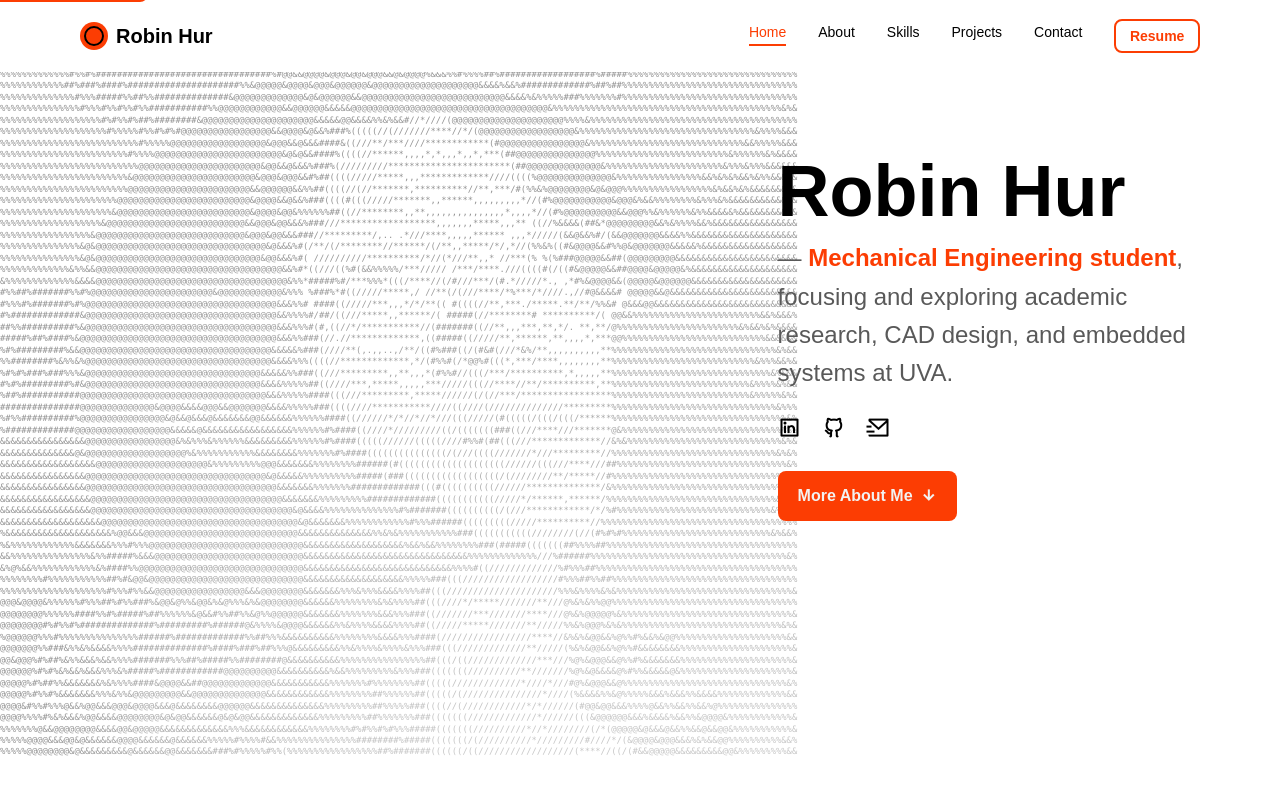
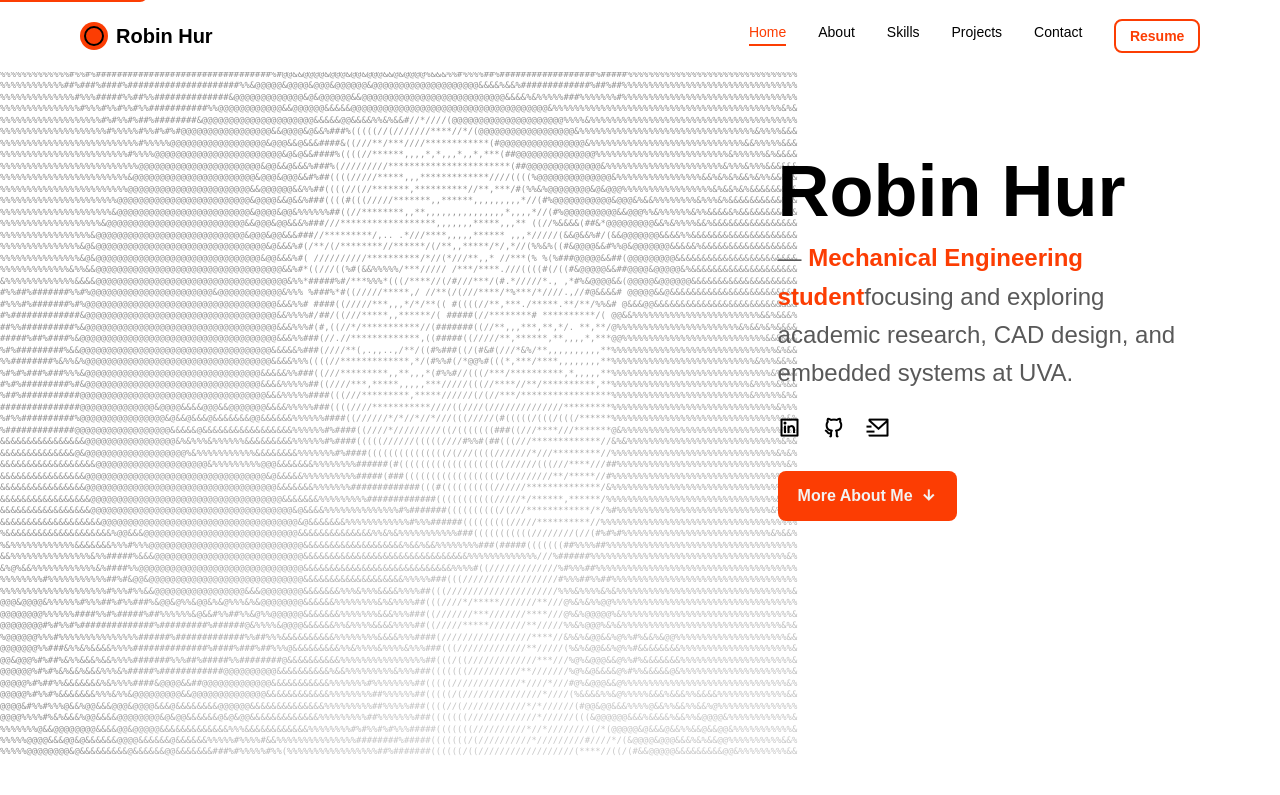
Before and after one commit to RobinKHur/RobinKHur.github.io, a Jekyll site: the page built from index.html, in a window 1280 px wide and 900 px high. Shown: the top 795 px of the window. Built offline with Jekyll 4.4.1, drawn with Linux system fonts in a browser that asks for light colours; some web fonts are replaced.

```diff
--- a/_config.yml
+++ b/_config.yml
@@ -27,7 +27,7 @@ resume-url: /assets/resume/resume.pdf
 
 tagline:
   role: "Mechanical Engineering student"
-  pitch: ", focusing and exploring academic research, CAD design, and embedded systems at UVA."
+  pitch: "focusing and exploring academic research, CAD design, and embedded systems at UVA."
 
 external-links:
   linkedin: robinkhur
```
